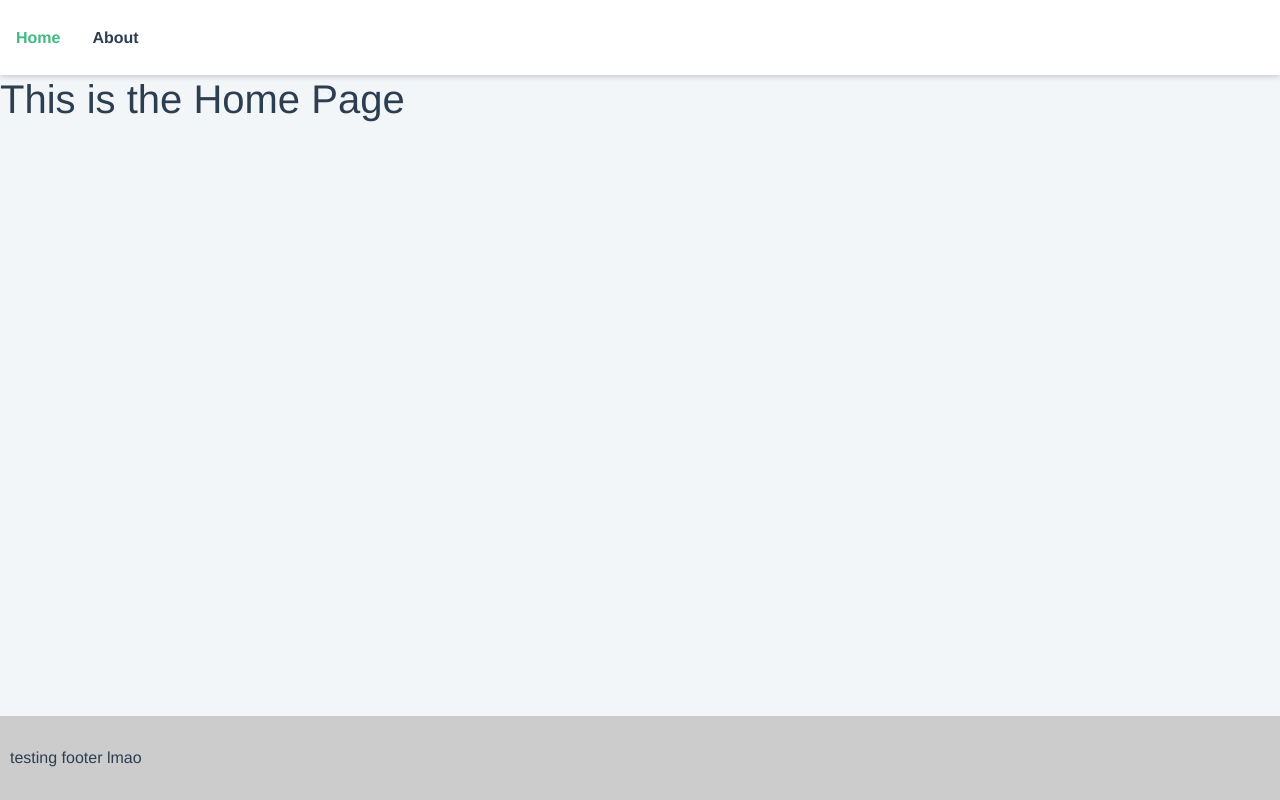
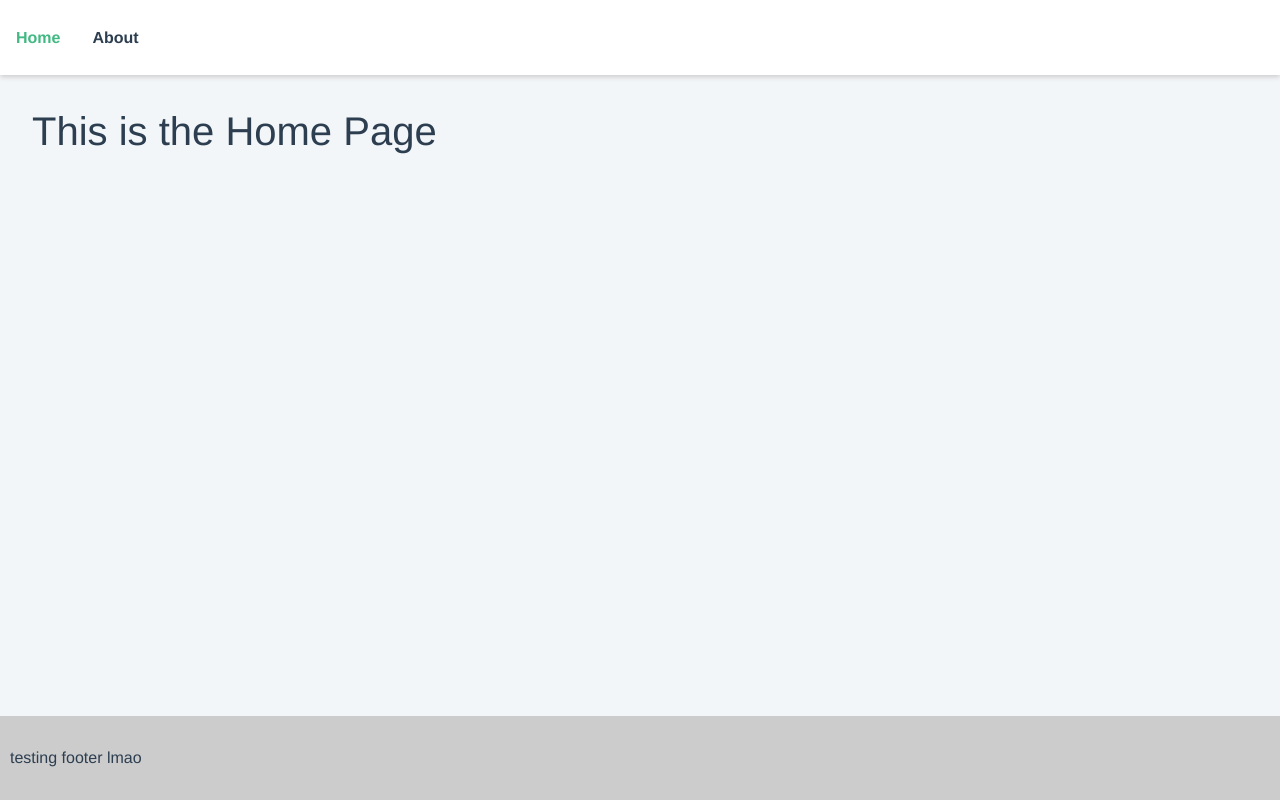
Before and after one commit to taylor009/Hurricane-Helper, a Vue app in the folder client/: page / in a window 1280 px wide. Built offline with nearby package versions, Linux system fonts and the light colour scheme.

Commit message:
init push

```diff
--- a/client/src/views/Home.vue
+++ b/client/src/views/Home.vue
@@ -1,19 +1,26 @@
 <template>
+  <div>
+    <div class="home">
+      <div class="home-top-half">
+        <h1>This is the Home Page</h1>
+      </div>
 
-  <div class="home">
-
-    <h1>This is the Home Page</h1>
+      <div class="home-bottom-half"></div>
+    </div>
   </div>
 </template>
 
 <script>
-  // @ is an alias to /src
+// @ is an alias to /src
 
-  export default {
+export default {
+  name: "home",
+  components: {}
+};
+</script>
 
-    name: 'home',
-    components: {
-
-    }
-  }
-</script>
+<style scoped>
+.home {
+  margin: 2.5%;
+}
+</style>
```
Also changed, not shown: client/src/components/NavbarComp.vue (+1 -10 lines).
